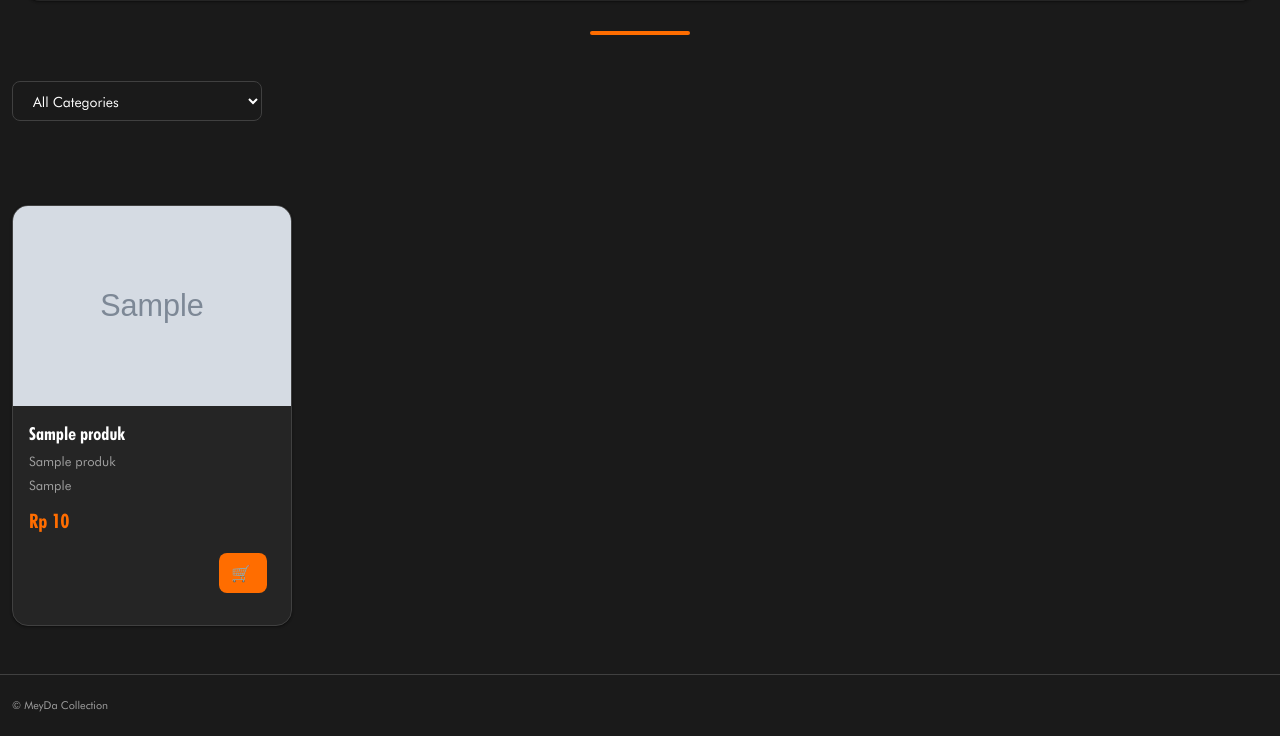
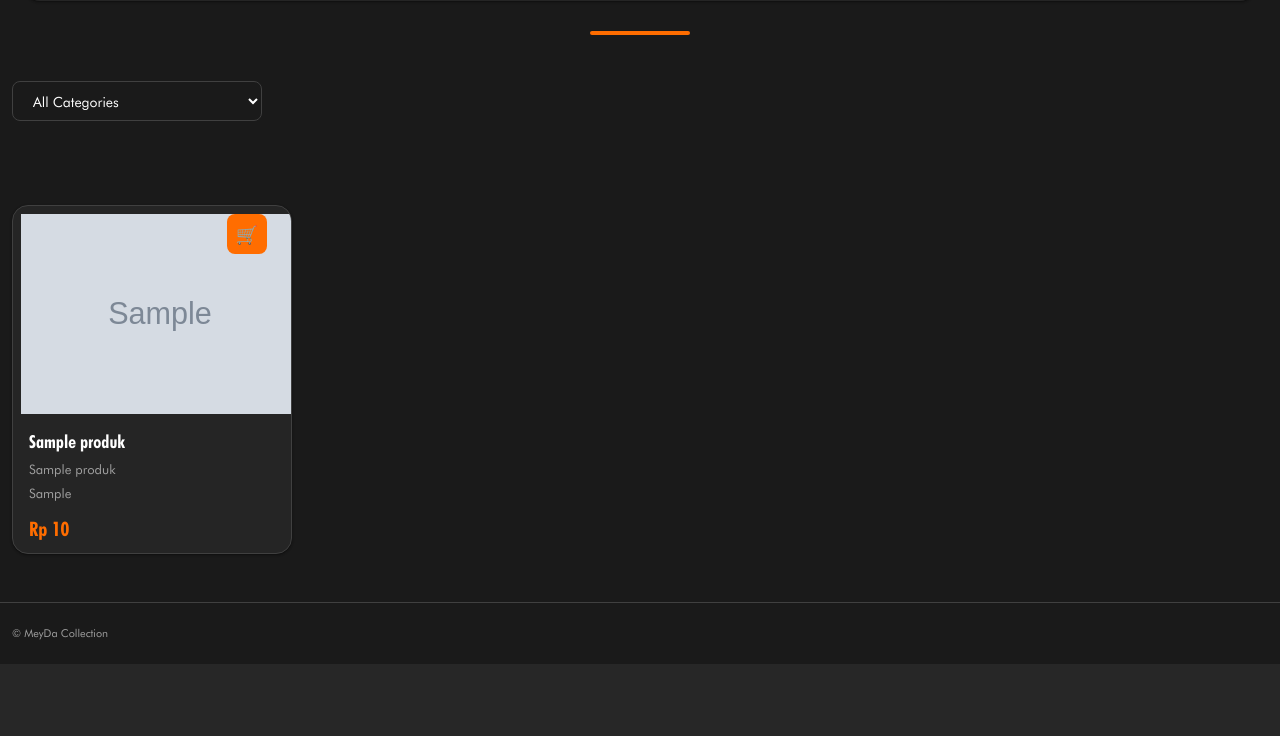
Before and after one commit to stureremielle/meyda-collection, a PHP site: page / in a window 1280 px wide. Shown: the part 968-1704 px from the top of the page. After the commit the page ends 1632 px from the top, so only its background shows below. Run offline with PHP 8.4, Linux system fonts and the light colour scheme; tables that the repository leaves empty hold one stand-in row (values such as "Sample post"); grey boxes marked "Sample" are stand-in pictures; some web fonts are replaced.

Commit message:
**Title:** Update product card styling and add icon button
- Updated `meyda/styles.css` to set text alignment to left for product name, category, and description within `.product-card`
- Modified `.add-to-cart-form` and `.add-to-cart-btn` styles to position the "Tambah ke Keranjang" button as a right-aligned icon in the top-right corner of the product card
- Added `::before` pseudo-element to `.add-to-cart-btn` to display a shopping cart emoji (🛒) as an icon
- Ensured button retains hover and disabled states with consistent visual feedback

Improved UI consistency by aligning all text content to the left and replacing the text-based button with a compact icon positioned in the top-right corner of each product card.

```diff
--- a/meyda/styles.css
+++ b/meyda/styles.css
@@ -166,6 +166,7 @@ button, input, textarea, select {
   box-shadow:var(--elevation-1);
   overflow:hidden;
   transition:transform 0.3s, box-shadow 0.3s;
+  position: relative;
 }
 
 .product-card:hover{
@@ -181,7 +182,7 @@ button, input, textarea, select {
   display:flex;
   align-items:center;
   justify-content:center;
-  margin:0;
+  margin:8px 8px 0 8px; /* Add top margin to create space for the positioned button */
   border-radius:0;
   overflow:hidden;
 }
@@ -190,7 +191,7 @@ button, input, textarea, select {
   width:100%;
   height:200px;
   object-fit:cover;
-  margin:0;
+  margin:8px 8px 0 8px; /* Add top margin to create space for the positioned button */
   border-radius:0;
 }
 
@@ -236,18 +237,22 @@ button:disabled{
 
 /* Add to Cart button specific styles */
 .add-to-cart-form {
-  width: 100%;
+  position: absolute;
+  top: 8px;
+  right: 8px;
+  width: auto;
   display: flex;
   justify-content: flex-end;
-  padding: 8px 8px 16px 8px;
+  padding: 0;
   margin: 0;
+  z-index: 1;
 }
 
 .add-to-cart-btn {
   background: var(--accent);
   color: var(--md-sys-color-on-primary);
   border: none;
-  padding: 8px 12px; /* Smaller padding */
+  padding: 8px; /* Smaller padding */
   border-radius: 8px; /* Smaller border radius */
   cursor: pointer;
   font-weight: 500;
@@ -256,9 +261,9 @@ button:disabled{
   display: flex;
   align-items: center;
   justify-content: center;
-  width: auto;
+  width: 40px;
+  height: 40px;
   min-width: 40px;
-  height: 40px;
 }
 
 .add-to-cart-btn:hover {
@@ -274,8 +279,7 @@ button:disabled{
 /* Add shopping cart icon */
 .add-to-cart-btn::before {
   content: "🛒"; /* Shopping cart emoji as icon */
-  margin-right: 4px;
-  font-size: 16px;
+  font-size: 18px;
 }
 
 .add-to-cart-btn.no-text::after {
@@ -304,6 +308,11 @@ button:disabled{
   margin:4px 16px 8px 16px;
   flex-grow:1;
   text-align:left; /* Left align description */
+}
+
+/* Product card container to position button in top-right corner */
+.product-card {
+  position: relative;
 }
 
 
```
Also changed, not shown: 1 other file.
